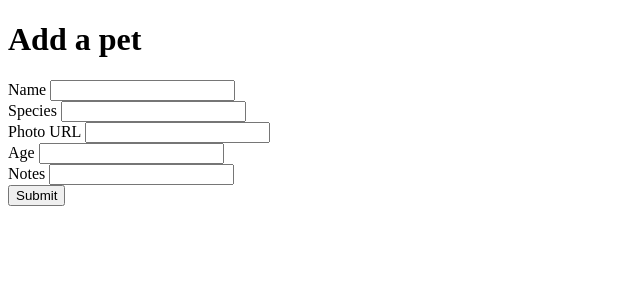
After one commit to myronchen-git/Springboard-SEC-Unit-23.1-WTForms-Exercise, a Flask app: page /pets/add in a window 1280 px wide. The commit adds this page. Shown: the top 300 px of the page, without its empty margins (0-640 px from the left). Run offline with Flask 3, Linux system fonts and the light colour scheme.

Commit message:
feat: create add pet form

```diff
--- a/app.py
+++ b/app.py
@@ -3,6 +3,7 @@
 from flask import Flask, redirect
 from flask.templating import render_template
 from flask_debugtoolbar import DebugToolbarExtension
+from forms import AddPetForm
 from models import Pet, connect_db, db
 
 # ==================================================
@@ -44,8 +45,15 @@ def create_app(db_name, testing=False):
 
         return render_template("home.html", pets=pets)
 
+    @app.route("/pets/add", methods=["GET"])
+    def add_pet():
+        """Displays the form to add a pet, and adds a pet."""
+
+        form = AddPetForm()
+
+        return render_template("add_pet.html", form=form)
+
     return app
-
 
 # ==================================================
 
--- /dev/null
+++ b/forms.py
@@ -0,0 +1,13 @@
+from flask_wtf import FlaskForm
+from wtforms import IntegerField, StringField
+
+# ==================================================
+
+class AddPetForm(FlaskForm):
+    """Form to add a pet."""
+
+    name = StringField("Name")
+    species = StringField("Species")
+    photo_url = StringField("Photo URL")
+    age = IntegerField("Age")
+    notes = StringField("Notes")
--- /dev/null
+++ b/templates/add_pet.html
@@ -0,0 +1,17 @@
+{% extends "base.html" %}
+
+{% block title %}Add Pet{% endblock %}
+
+{% block content %}
+<h1>Add a pet</h1>
+<form method="POST">
+  {{ form.hidden_tag() }}
+  {% for field in form if field.widget.input_type != "hidden" %}
+  <div>
+    {{ field.label }}
+    {{ field }}
+  </div>
+  {% endfor %}
+  <button>Submit</button>
+</form>
+{% endblock %}
--- a/templates/home.html
+++ b/templates/home.html
@@ -18,4 +18,8 @@
   </li>
   {% endfor %}
 </ul>
+
+<div>
+  <a href="/pets/add">Add Pet</a>
+</div>
 {% endblock %}
```
